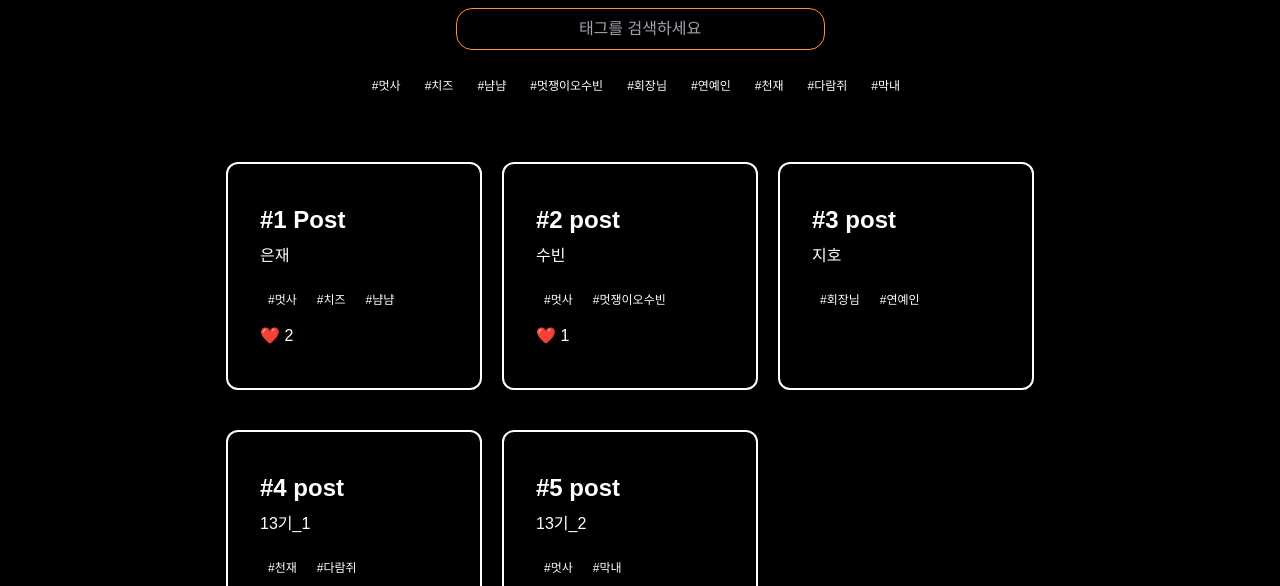
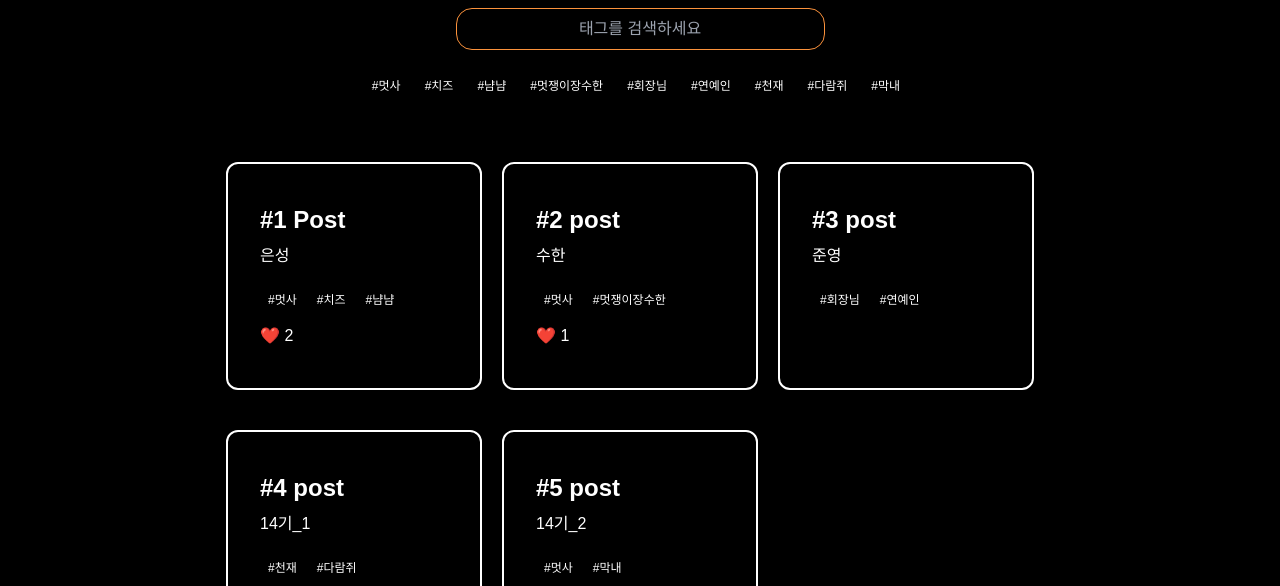
Before and after one commit to SNULION-14th/deploy-react-seminar, a React (Create React App) app: page / in a window 1280 px wide. Shown: the part 196-782 px from the top of the page. Built offline with nearby package versions, Linux system fonts and the light colour scheme; a web font is replaced by a local one.

Commit message:
fix: up-to-date

```diff
--- a/src/components/Footer/index.jsx
+++ b/src/components/Footer/index.jsx
@@ -1,14 +1,18 @@
 import logo from "../../assets/images/lion.jpeg";
 
 const Footer = () => {
-    return (
-        <div className="w-[100%] bottom-0">
-            <div className="flex h-[9vh] justify-center items-center p-[20px] bg-black">
-                <img className="w-[30px] h-[30px] mr-[10px] rounded-full" src={logo} alt="logo"></img>
-                <span className="text-[16px] font-medium">SNULION 2025</span>
-            </div>
-        </div>
-    )
-}
+  return (
+    <div className="w-[100%] bottom-0">
+      <div className="flex h-[9vh] justify-center items-center p-[20px] bg-black">
+        <img
+          className="w-[30px] h-[30px] mr-[10px] rounded-full"
+          src={logo}
+          alt="logo"
+        ></img>
+        <span className="text-[16px] font-medium">SNULION 2026</span>
+      </div>
+    </div>
+  );
+};
 
 export default Footer;
--- a/src/data/comments.js
+++ b/src/data/comments.js
@@ -1,35 +1,35 @@
 // dummy data
 const comments = [
-    {
-        "id": 1,
-        "content": "새해 복 많이 받으세요^^",
-        "created_at": "2025-01-01T15:09:43Z",
-        "post": 1,
-        "author": {
-            "id": 2,
-            "username": "user2"
-        }
+  {
+    id: 1,
+    content: "새해 복 많이 받으세요^^",
+    created_at: "2026-01-01T15:09:43Z",
+    post: 1,
+    author: {
+      id: 2,
+      username: "user2",
     },
-    {
-        "id": 2,
-        "content": "축구 2대 0;;;",
-        "created_at": "2025-02-07T15:09:43Z",
-        "post": 1,
-        "author": {
-            "id": 3,
-            "username": "user3"
-        }
+  },
+  {
+    id: 2,
+    content: "축구 2대 0;;;",
+    created_at: "2026-02-07T15:09:43Z",
+    post: 1,
+    author: {
+      id: 3,
+      username: "user3",
     },
-    {
-        "id": 3,
-        "content": "망할 개강이야...",
-        "created_at": "2025-03-02T15:09:43Z",
-        "post": 1,
-        "author": {
-            "id": 4,
-            "username": "user4"
-        }
+  },
+  {
+    id: 3,
+    content: "망할 개강이야...",
+    created_at: "2026-03-02T15:09:43Z",
+    post: 1,
+    author: {
+      id: 4,
+      username: "user4",
     },
-]
+  },
+];
 
 export default comments;
--- a/src/data/posts.js
+++ b/src/data/posts.js
@@ -4,62 +4,62 @@ const posts = [
     id: 1,
     title: "#1 Post",
     content: "첫번째 게시물입니다",
-    author: { id: 1, username: "은재" },
+    author: { id: 1, username: "은성" },
     tags: [
       { id: 1, content: "멋사" },
       { id: 2, content: "치즈" },
       { id: 3, content: "냠냠" },
     ],
     like_users: [1, 2],
-    created_at: "2025-02-04T07:42:50.658501Z",
+    created_at: "2026-02-04T07:42:50.658501Z",
   },
   {
     id: 2,
     title: "#2 post",
     content: "두번째 게시물입니다",
-    author: { id: 2, username: "수빈" },
+    author: { id: 2, username: "수한" },
     tags: [
       { id: 1, content: "멋사" },
-      { id: 4, content: "멋쟁이오수빈" },
+      { id: 4, content: "멋쟁이장수한" },
     ],
     like_users: [4],
-    created_at: "2025-02-04T07:42:50.658501Z",
+    created_at: "2026-02-04T07:42:50.658501Z",
   },
   {
     id: 3,
     title: "#3 post",
     content: "세번째 게시물입니다",
-    author: { id: 3, username: "지호" },
+    author: { id: 3, username: "준영" },
     tags: [
       { id: 5, content: "회장님" },
       { id: 6, content: "연예인" },
     ],
     like_users: [],
-    created_at: "2025-02-04T07:42:50.658501Z",
+    created_at: "2026-02-04T07:42:50.658501Z",
   },
   {
     id: 4,
     title: "#4 post",
     content: "네번째 게시물입니다",
-    author: { id: 4, username: "13기_1" },
+    author: { id: 4, username: "14기_1" },
     tags: [
       { id: 7, content: "천재" },
       { id: 8, content: "다람쥐" },
     ],
     like_users: [0, 1, 2],
-    created_at: "2025-02-04T07:42:50.658501Z",
+    created_at: "2026-02-04T07:42:50.658501Z",
   },
   {
     id: 5,
     title: "#5 post",
     content: "다섯번째 게시물입니다",
-    author: { id: 5, username: "13기_2" },
+    author: { id: 5, username: "14기_2" },
     tags: [
       { id: 1, content: "멋사" },
       { id: 9, content: "막내" },
     ],
     like_users: [3],
-    created_at: "2025-02-04T07:42:50.658501Z",
+    created_at: "2026-02-04T07:42:50.658501Z",
   },
 ];
 
--- a/src/routes/PostCreatePage.jsx
+++ b/src/routes/PostCreatePage.jsx
@@ -11,7 +11,7 @@ const PostCreatePage = () => {
     author: { id: posts.length, username: "아기사자" },
     tags: [],
     like_users: [],
-    created_at: "2025-02-04T07:42:50.658501Z",
+    created_at: "2026-02-04T07:42:50.658501Z",
   });
 
   const [tagInputValue, setTagInputValue] = useState("");
@@ -38,7 +38,7 @@ const PostCreatePage = () => {
     setTagInputValue(e.target.value);
     if (e.target.value) {
       const autoCompleteData = tags.filter((tag) =>
-        tag.includes(e.target.value)
+        tag.includes(e.target.value),
       );
       setAutoCompletes(autoCompleteData);
     } else {
--- a/src/routes/PostEditPage.jsx
+++ b/src/routes/PostEditPage.jsx
@@ -16,7 +16,7 @@ const PostEditPage = () => {
     author: { id: posts.length, username: "아기사자" },
     tags: [],
     like_users: [],
-    created_at: "2025-02-04T07:42:50.658501Z",
+    created_at: "2026-02-04T07:42:50.658501Z",
   });
 
   useEffect(() => {
@@ -44,7 +44,7 @@ const PostEditPage = () => {
     setTagInputValue(e.target.value);
     if (e.target.value) {
       const autoCompleteData = tags.filter((tag) =>
-        tag.includes(e.target.value)
+        tag.includes(e.target.value),
       );
       setAutoCompletes(autoCompleteData);
     }
```
